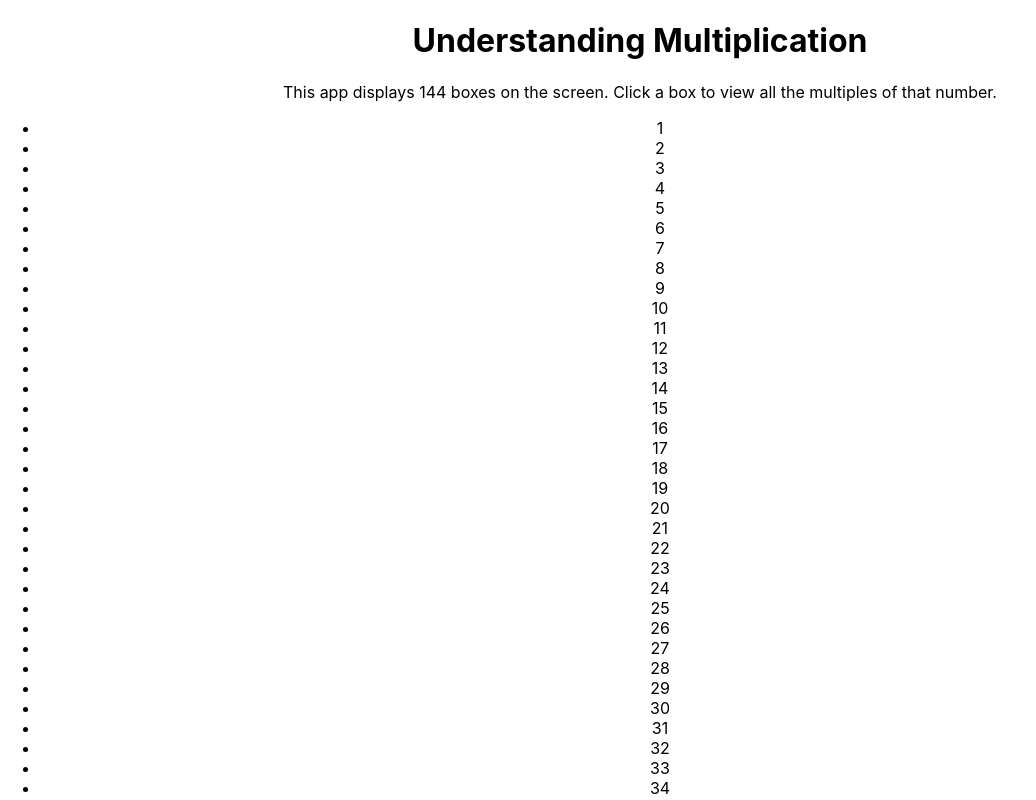
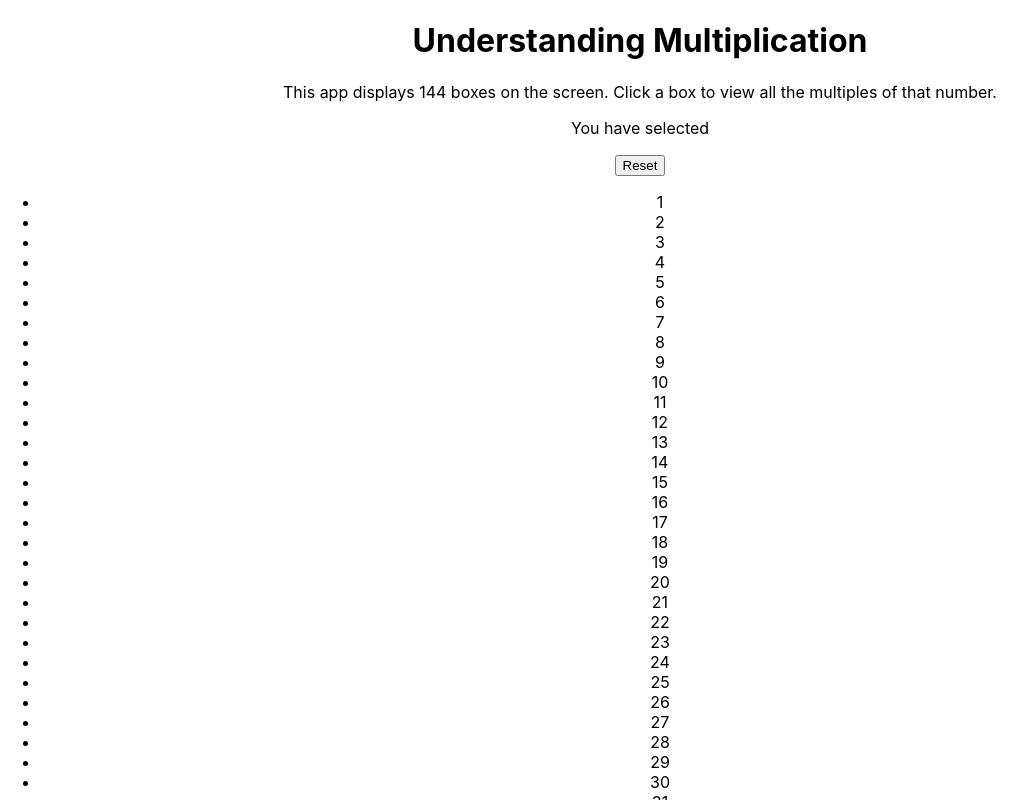
Before and after one commit to sai-re/simple-multiplication, a React (Create React App) app: page / in a window 1280 px wide. Shown: the top 800 px of the page, without its empty margins (0-1036 px from the left). Built offline with nearby package versions, Linux system fonts and the light colour scheme.

Commit message:
add click handlers for app

```diff
--- a/src/components/GridContainer/GridContainer.js
+++ b/src/components/GridContainer/GridContainer.js
@@ -10,6 +10,9 @@ export default class GridContainer extends React.Component {
             highlighted: false,
             currentNum: ''
         };
+
+        this.handleClick = this.handleClick.bind(this);
+        this.handleReset = this.handleReset.bind(this);
     }
 
     /**
@@ -25,6 +28,29 @@ export default class GridContainer extends React.Component {
         this.setState({ numbers: copy });
     };
 
+    /**
+    * @function handleClick finds multiple of clicked number and toggles active property
+	*/
+    handleClick = (e) => {
+        const copy = [...this.state.numbers];
+        const currentNum = +e.target.textContent;
+
+        copy.forEach((item) => item.num % currentNum === 0 ? (item.active = true) : (item.active = false));
+
+        this.setState({ numbers: copy, currentNum: currentNum });
+    };
+
+    /**
+    * @function handleReset loops over all numbers and toggles active to false
+	*/
+    handleReset = () => {
+        const copy = [...this.state.numbers];
+
+        copy.forEach((item) => (item.active = false));
+
+        this.setState({ numbers: copy });
+    };
+
     componentDidMount() {
         this.printNumbers();
     }
@@ -36,11 +62,15 @@ export default class GridContainer extends React.Component {
 
                 <p className="app__description">This app displays 144 boxes on the screen. Click a box to view all the multiples of that number.</p>
 
+                <p className="app__selected-num">You have selected {this.state.currentNum}</p>
+
+                <button className="app__reset" onClick={ this.handleReset }>Reset</button>
+
                 <ul className="app-grid__container">
                     {this.state.numbers.map((item) => (
                         <GridItem
                             key={item.num}
-                            onClick={this.handleClick}
+                            handleClick={this.handleClick}
                             className={item.active}
                             number={item.num}
                         />
--- a/src/components/GridItem/GridItem.js
+++ b/src/components/GridItem/GridItem.js
@@ -1,10 +1,10 @@
 import React from 'react';
 
 export default function GridItem(props) {
-    const { active, number } = props;
+    const { active, number, handleClick } = props;
 
     return (
-        <li className={`app-grid__item ${active ? "highlighted" : ""}`} >
+        <li className={`app-grid__item ${ active ? "highlighted" : "" }`} onClick={ handleClick }>
             {number}
         </li>
     )
```
Also changed, not shown: 1 other file (tests, documents, lock files or other folders).
